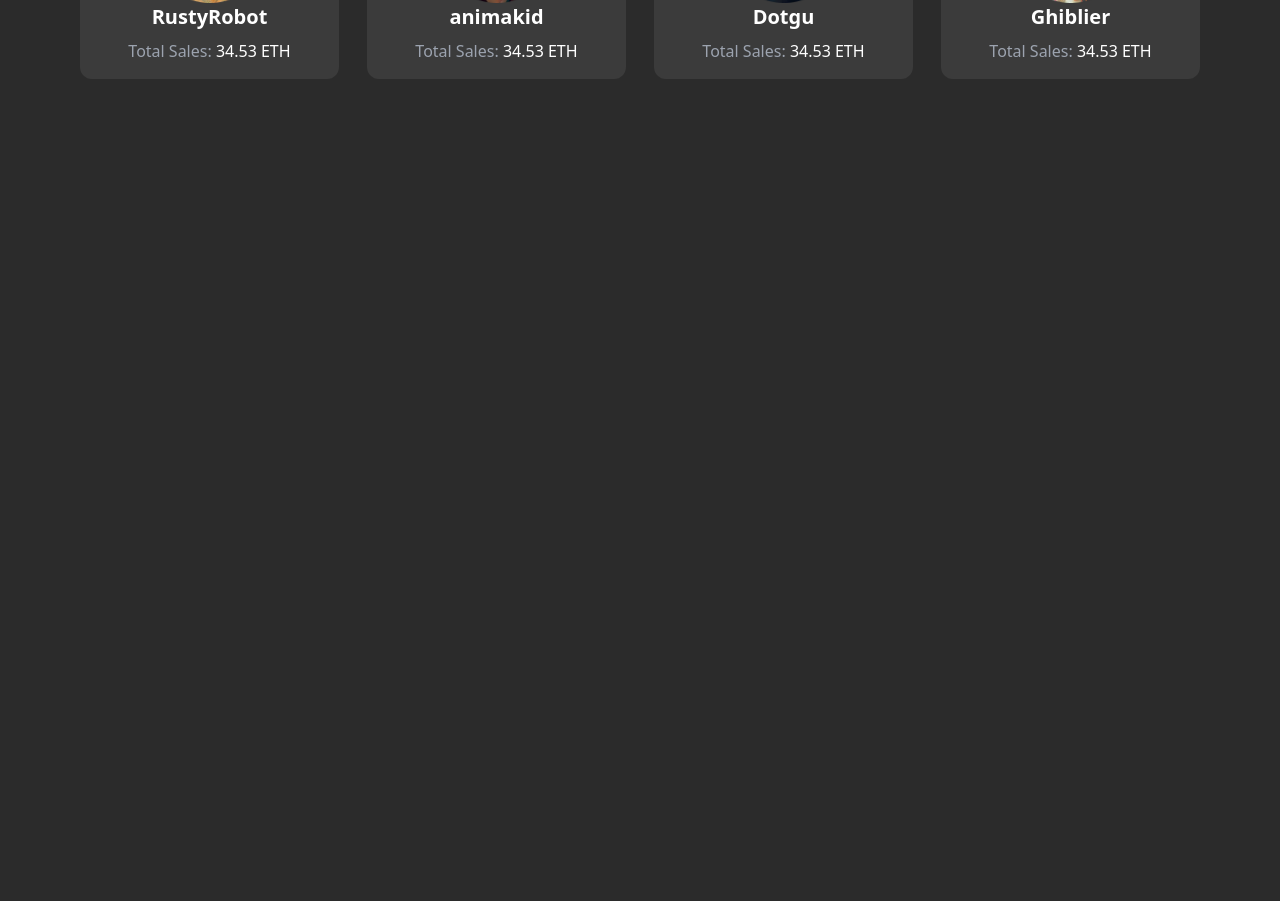
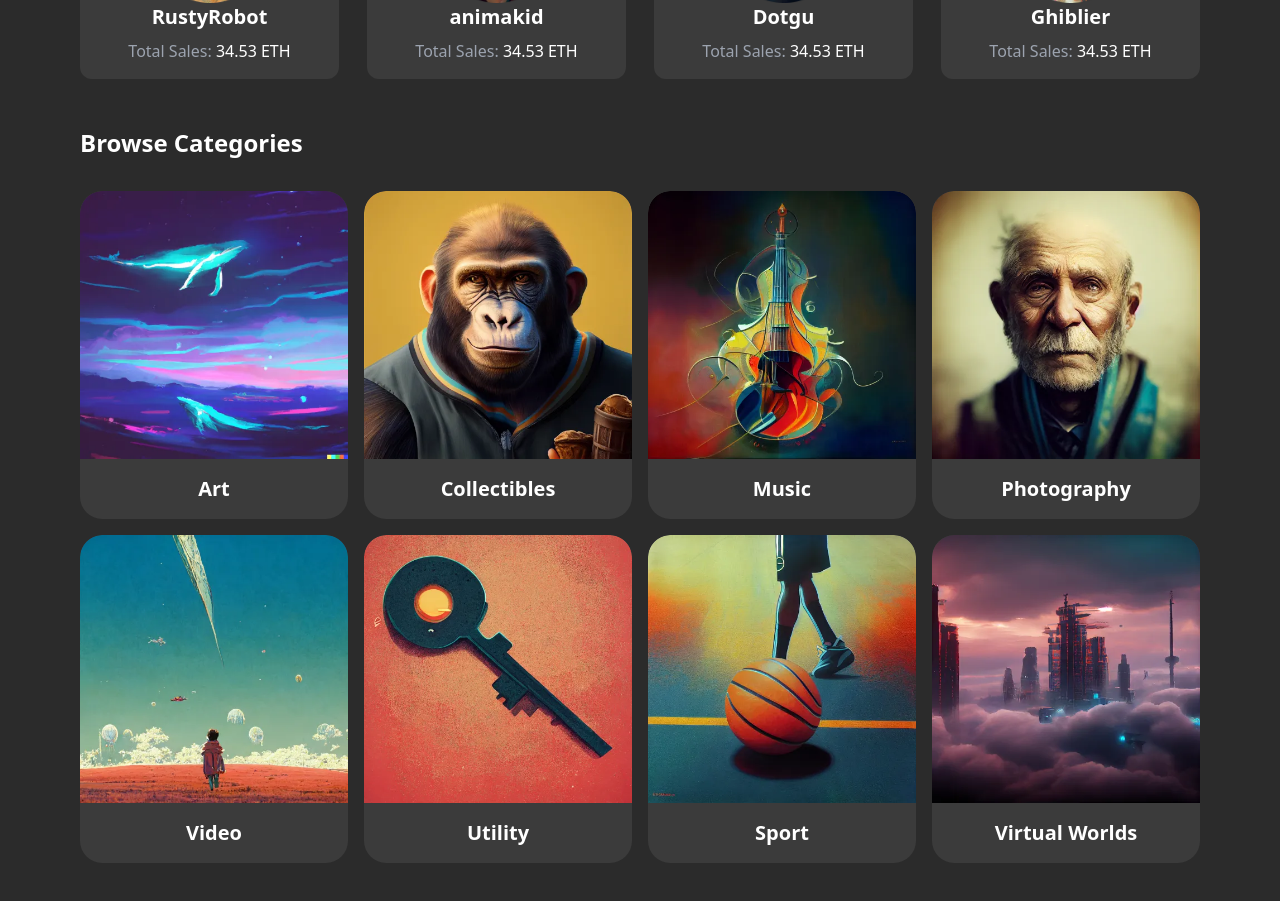
Before and after one commit to abolfazltalebi/nft-market, a React (Vite) app: page / in a window 1280 px wide. Shown: the part 2360-3261 px from the top of the page. Before the commit the page ends 2487 px from the top, so only its background shows below. Built offline with nearby package versions, Linux system fonts and the light colour scheme.

Commit message:
create best category && responsive

```diff
--- /dev/null
+++ b/src/constants/CategoryItems.jsx
@@ -0,0 +1,18 @@
+import Art from "/public/images/pic.webp";
+import Collectibles from "/public/images/pic-1.webp";
+import Music from "/public/images/pic-2.webp";
+import Photography from "/public/images/pic-3.webp";
+import Video from "/public/images/pic-4.webp";
+import Utility from "/public/images/pic-5.webp";
+import Sport from "/public/images/pic-6.webp";
+import VirtualWorlds from "/public/images/pic-7.webp";
+export const category = [
+  { id: 1, name: "Art", src: Art },
+  { id: 2, name: "Collectibles", src: Collectibles },
+  { id: 3, name: "Music", src: Music },
+  { id: 4, name: "Photography", src: Photography },
+  { id: 5, name: "Video", src: Video },
+  { id: 6, name: "Utility", src: Utility },
+  { id: 7, name: "Sport", src: Sport },
+  { id: 8, name: "Virtual Worlds", src: VirtualWorlds },
+];
--- /dev/null
+++ b/src/pages/Home/BestCategory.jsx
@@ -0,0 +1,35 @@
+import { category } from "../../constants/CategoryItems";
+
+export default function BestCategory() {
+  return (
+    <section className="my-12 space-y-8">
+      <div className="title-section text-white">
+        <h2 className="text-2xl font-bold">Browse Categories</h2>
+      </div>
+      <div className="grid grid-cols-2 md:grid-cols-4 gap-4">
+        {category.map((categoryItem) => {
+          return (
+            <div
+              className="bg-secondary rounded-[1.4rem] overflow-hidden group transition-all duration-300 hover:-translate-y-3"
+              key={categoryItem.id}
+            >
+              <div className="relative">
+                <img
+                  src={categoryItem.src}
+                  className="w-full h-auto bg-auto transition-all duration-300"
+                  alt={categoryItem.name}
+                />
+                <div className="absolute inset-0 bg-white/20 backdrop-blur-sm opacity-0 group-hover:opacity-100 transition-opacity duration-300"></div>
+              </div>
+              <div className="my-4">
+                <h2 className="text-xl text-white text-center font-bold">
+                  {categoryItem.name}
+                </h2>
+              </div>
+            </div>
+          );
+        })}
+      </div>
+    </section>
+  );
+}
--- a/src/pages/Home/Home.jsx
+++ b/src/pages/Home/Home.jsx
@@ -1,3 +1,4 @@
+import BestCategory from "./BestCategory";
 import HeroSection from "./HeroSection";
 import TopCreators from "./TopCreators";
 import TrendingCollection from "./TrendingCollection";
@@ -8,6 +9,7 @@ export default function Home() {
       <HeroSection />
       <TrendingCollection />
       <TopCreators />
+      <BestCategory/>
     </>
   );
 }
```
